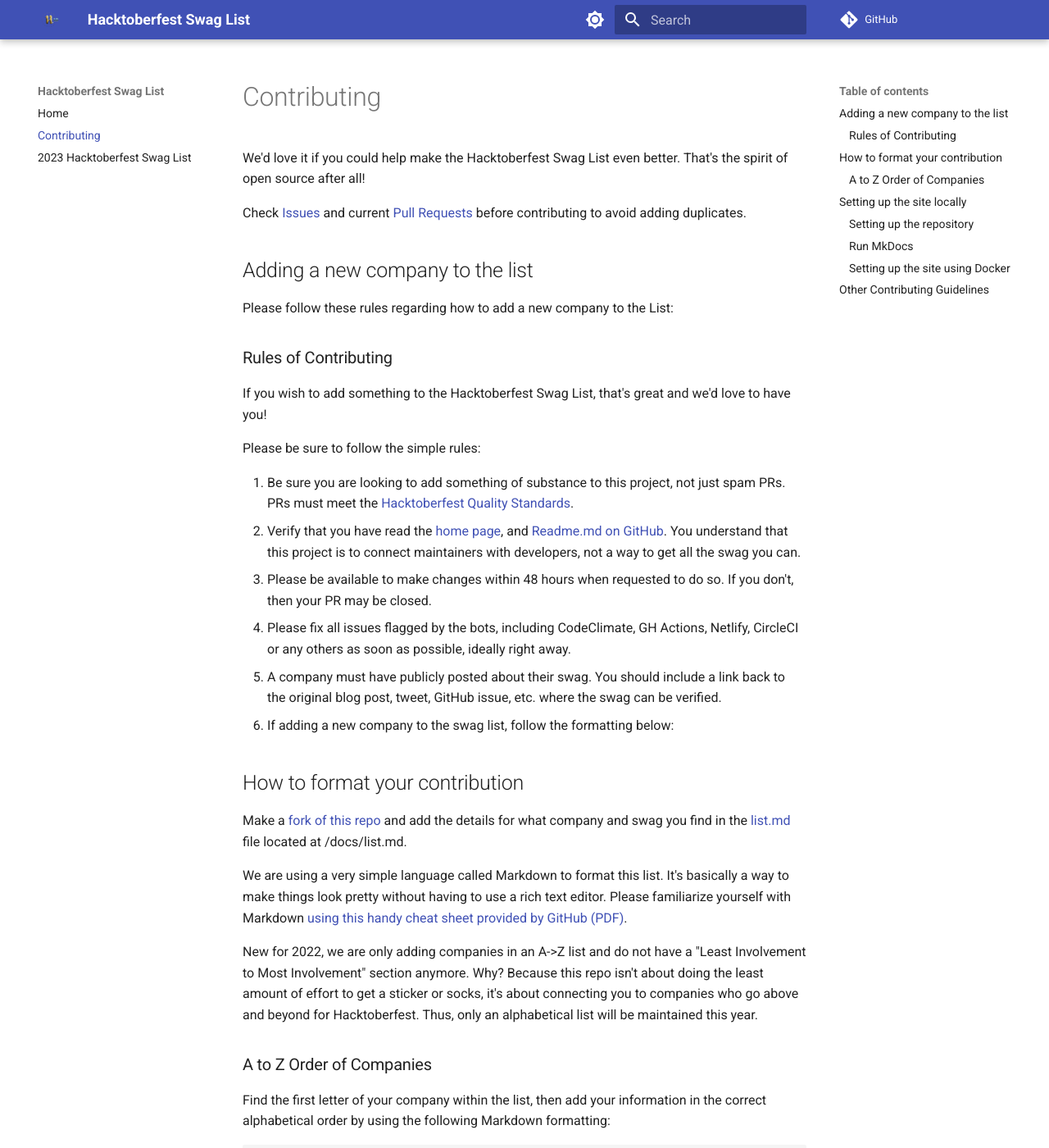
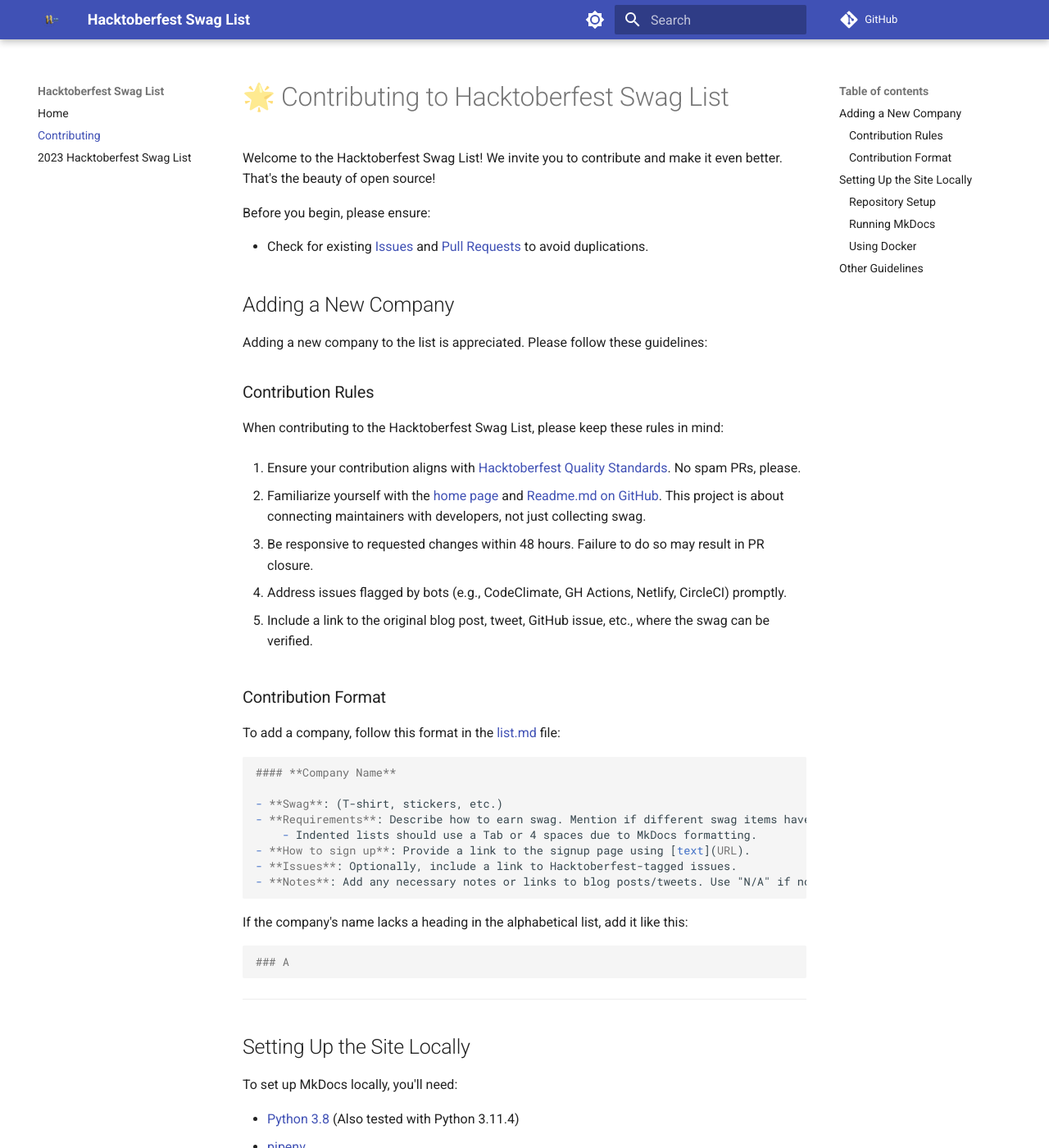
Before and after one commit to crweiner/hacktoberfest-swag-list, an MkDocs documentation site: the page built from docs/contributing.md, in a window 1280 px wide and 1400 px high. Shown: the whole window at 82% size. Built offline with MkDocs 1.6.1 and Material for MkDocs 9.7.7, drawn with Linux system fonts in a browser that asks for light colours; plug-ins that fetch from the network failed and are left out; comment, search, counter and statistics services are not loaded; some of the changed text lies outside the part shown.

Commit message:
CONTRIBUTING.md made more precise, better and fun!

````diff
--- a/docs/contributing.md
+++ b/docs/contributing.md
@@ -1,50 +1,45 @@
-# Contributing
+# 🌟 Contributing to Hacktoberfest Swag List
 
-We'd love it if you could help make the Hacktoberfest Swag List even better. That's the spirit of open source after all!
+Welcome to the Hacktoberfest Swag List! We invite you to contribute and make it even better. That's the beauty of open source!
 
-Check [Issues](https://github.com/crweiner/hacktoberfest-swag-list/issues) and current [Pull Requests](https://github.com/crweiner/hacktoberfest-swag-list/pulls) before contributing to avoid adding duplicates.
+Before you begin, please ensure:
 
-## Adding a new company to the list
+- Check for existing [Issues](https://github.com/crweiner/hacktoberfest-swag-list/issues) and [Pull Requests](https://github.com/crweiner/hacktoberfest-swag-list/pulls) to avoid duplications.
 
-Please follow these rules regarding how to add a new company to the List:
+## Adding a New Company
 
-### Rules of Contributing
+Adding a new company to the list is appreciated. Please follow these guidelines:
 
-If you wish to add something to the Hacktoberfest Swag List, that's great and we'd love to have you!
+### Contribution Rules
 
-Please be sure to follow the simple rules:
+When contributing to the Hacktoberfest Swag List, please keep these rules in mind:
 
-1. Be sure you are looking to add something of substance to this project, not just spam PRs. PRs must meet the [Hacktoberfest Quality Standards](https://hacktoberfest.com/participation/).
-2. Verify that you have read the [home page](index.md), and [Readme.md on GitHub](https://github.com/crweiner/hacktoberfest-swag-list/blob/master/README.md). You understand that this project is to connect maintainers with developers, not a way to get all the swag you can.
-3. Please be available to make changes within 48 hours when requested to do so. If you don't, then your PR may be closed.
-4. Please fix all issues flagged by the bots, including CodeClimate, GH Actions, Netlify, CircleCI or any others as soon as possible, ideally right away.
-5. A company must have publicly posted about their swag. You should include a link back to the original blog post, tweet, GitHub issue, etc. where the swag can be verified.
-6. If adding a new company to the swag list, follow the formatting below:
+1. Ensure your contribution aligns with [Hacktoberfest Quality Standards](https://hacktoberfest.com/participation). No spam PRs, please.
 
-## How to format your contribution
+2. Familiarize yourself with the [home page](index.md) and [Readme.md on GitHub](https://github.com/crweiner/hacktoberfest-swag-list/blob/master/README.md). This project is about connecting maintainers with developers, not just collecting swag.
 
-Make a [fork of this repo](https://github.com/crweiner/hacktoberfest-swag-list/fork) and add the details for what company and swag you find in the [list.md](/docs/list.md) file located at /docs/list.md.
+3. Be responsive to requested changes within 48 hours. Failure to do so may result in PR closure.
 
-We are using a very simple language called Markdown to format this list. It's basically a way to make things look pretty without having to use a rich text editor. Please familiarize yourself with Markdown [using this handy cheat sheet provided by GitHub (PDF)](https://enterprise.github.com/downloads/en/markdown-cheatsheet.pdf).
+4. Address issues flagged by bots (e.g., CodeClimate, GH Actions, Netlify, CircleCI) promptly.
 
-New for 2022, we are only adding companies in an A->Z list and do not have a "Least Involvement to Most Involvement" section anymore. Why? Because this repo isn't about doing the least amount of effort to get a sticker or socks, it's about connecting you to companies who go above and beyond for Hacktoberfest. Thus, only an alphabetical list will be maintained this year.
+5. Include a link to the original blog post, tweet, GitHub issue, etc., where the swag can be verified.
 
-### A to Z Order of Companies
+### Contribution Format
 
-Find the first letter of your company within the list, then add your information in the correct alphabetical order by using the following Markdown formatting:
+To add a company, follow this format in the [list.md](/docs/list.md) file:
 
 ```markdown
 #### **Company Name**
 
-- **Swag**: (T-shirt, stickers, etc)
-- **Requirements**: What do I have to complete? Are there different requirements per swag item? Are the PRs merged or just submitted?
-    - Indented lists require a Tab or 4 spaces instead of 2 spaces due to MkDocs formatting weirdness.
-- **How to sign up**: Link to signup page using inline formatting of [text](URL)
-- **Issues**: Optional link to Hacktoberfest tagged issues.
-- **Notes**: If needed, otherwise write "N/A". This is where links to blog posts/tweets go.
+- **Swag**: (T-shirt, stickers, etc.)
+- **Requirements**: Describe how to earn swag. Mention if different swag items have varied requirements.
+    - Indented lists should use a Tab or 4 spaces due to MkDocs formatting.
+- **How to sign up**: Provide a link to the signup page using [text](URL).
+- **Issues**: Optionally, include a link to Hacktoberfest-tagged issues.
+- **Notes**: Add any necessary notes or links to blog posts/tweets. Use "N/A" if not applicable.
 ```
 
- If you don't see a letter heading for your company, please add it! Use the Markdown formatting to do so:
+If the company's name lacks a heading in the alphabetical list, add it like this:
 
 ```markdown
 ### A
@@ -52,77 +47,73 @@
 
 ---
 
-## Setting up the site locally
+## Setting Up the Site Locally
 
-You will need following dependencies already installed in your system to set up MkDocs locally:
+To set up MkDocs locally, you'll need:
 
-* [Python 3.8](https://www.python.org/downloads/release/python-380/), also tested and works with Python 3.11.4.
-* [pipenv](https://pypi.org/project/pipenv/)
+- [Python 3.8](https://www.python.org/downloads/release/python-380/) (Also tested with Python 3.11.4)
+- [pipenv](https://pypi.org/project/pipenv/)
 
-### Setting up the repository
+### Repository Setup
 
-To get the site up and running locally, follow the below steps:
+To get started, follow these steps:
 
-* Fork the repository [here](https://github.com/crweiner/hacktoberfest-swag-list/fork).
+- Fork the repository [here](https://github.com/crweiner/hacktoberfest-swag-list/fork).
 
-* Create a local clone of the website:
+- Create a local clone:
 
   ```bash
   git clone git@github.com:<YOUR-USERNAME>/hacktoberfest-swag-list.git
   ```
 
-* Change into the `hacktoberfest-swag-list` directory:
+- Navigate to the `hacktoberfest-swag-list` directory:
 
   ```bash
   cd hacktoberfest-swag-list
   ```
 
-### Run MkDocs
+### Running MkDocs
 
-* Install the required dependencies
+- Install the required dependencies:
 
   ```bash
   pipenv install
   ```
 
-* Build the site and make it available on your local server for live viewing:
+- Build the site and access it on your local server for live viewing:
 
   ```bash
   mkdocs serve
   ```
 
-Please make sure you are always making changes in the Markdown docs located in `/docs/` and do not edit the HTML that MkDocs builds in the `/site/` directory.
+Please edit the Markdown docs in the `/docs/` directory, not the HTML generated in the `/site/` directory.
 
-### Setting up the site using Docker
+### Using Docker
 
-Alternatively, you can use the native [Mkdocs-Material Docker imgage](https://hub.docker.com/r/squidfunk/mkdocs-material) to build this site locally. The Dockerfile found here pulls in the Mkdocs-Material Docker image and adds the `markdown-link-attr-modifier` plugin so that the links continue to open in new tabs without having to add the tags manually.
+Alternatively, use the native [Mkdocs-Material Docker image](https://hub.docker.com/r/squidfunk/mkdocs-material) to build the site locally. The Dockerfile provided includes the `markdown-link-attr-modifier` plugin for opening links in new tabs.
 
-Build the latest version of this image:
+Build the latest image:
 
 ```bash
-
 docker build -t squidfunk/mkdocs-material .
-
 ```
 
 Run the Docker instance:
 
 ```bash
-
 docker run --rm -it -p 8000:8000 -v ${PWD}:/docs squidfunk/mkdocs-material
-
 ```
 
-## Other Contributing Guidelines
+## Other Guidelines
 
-* Issues are not assigned to any one person. Please don't ask for an Issue to be assigned to you. All meaningful PRs will be reviewed first-come-first-served due to Hacktoberfest only being a month long.
+- Issues are not assigned to individuals. PRs are reviewed on a first-come, first-served basis, given the month-long duration of Hacktoberfest.
 
 ---
 
-Disclaimer: This website is a fan and community made creation. It is not affiliated with [Hacktoberfest](https://hacktoberfest.digitalocean.com/) or any company offering swag.
+Disclaimer: This website is a fan and community-made project, not affiliated with [Hacktoberfest](https://hacktoberfest.digitalocean.com/) or any swag-offering companies.
 
 ![Presented by DigitalOcean](img/hf10_icon_fcd_rgb.png)
 
 ---
 
-If you're looking for the Swag List from 2018 through 2022 [click here](https://github.com/crweiner/hacktoberfest-swag-list/releases) for the GitHub releases, [click here](https://github.com/crweiner/hacktoberfest-swag-list/tags) for the tags, and see the [2018](https://github.com/crweiner/hacktoberfest-swag-list/tree/2018), [2019](https://github.com/crweiner/hacktoberfest-swag-list/tree/2019), [2020](https://github.com/crweiner/hacktoberfest-swag-list/tree/2020), [2021](https://github.com/crweiner/hacktoberfest-swag-list/tree/2021), and [2022](https://github.com/crweiner/hacktoberfest-swag-list/tree/2022) branches.
+For past Swag Lists from 2018 to 2022, refer to [releases](https://github.com/crweiner/hacktoberfest-swag-list/releases) on GitHub, [tags](https://github.com/crweiner/hacktoberfest-swag-list/tags), or the [2018](https://github.com/crweiner/hacktoberfest-swag-list/tree/2018), [2019](https://github.com/crweiner/hacktoberfest-swag-list/tree/2019), [2020](https://github.com/crweiner/hacktoberfest-swag-list/tree/2020), [2021](https://github.com/crweiner/hacktoberfest-swag-list/tree/2021), and [2022](https://github.com/crweiner/hacktoberfest-swag-list/tree/2022) branches.
````
